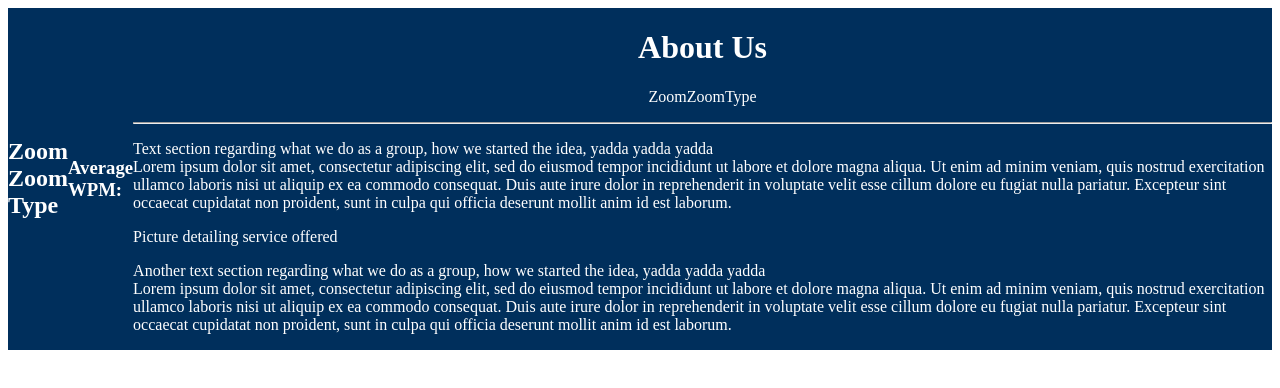
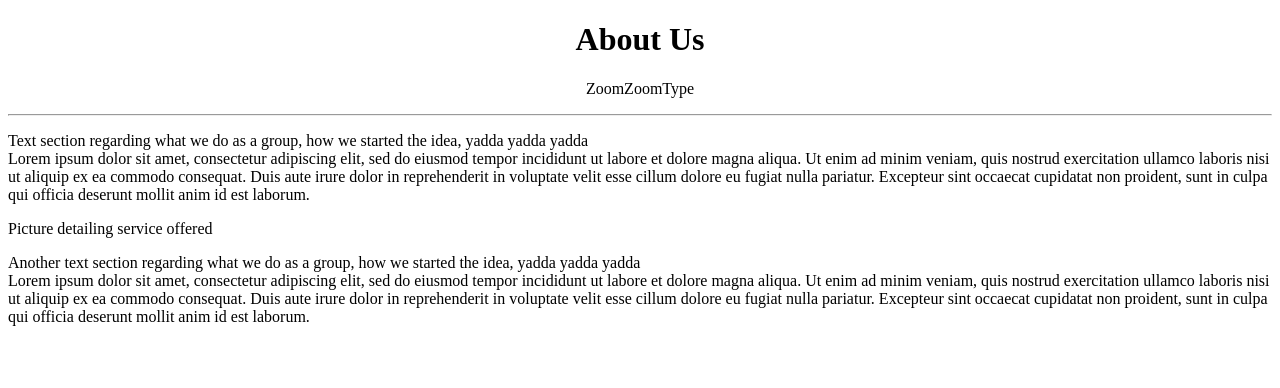
Before and after one commit to eHag-FRU/ZoomZoomType, a React (Vite) app in the folder client/: page /About in a window 1280 px wide. Shown: the top 388 px of the page. Built offline with nearby package versions, Linux system fonts and the light colour scheme.

Commit message:
Update About.jsx

```diff
--- a/client/src/components/About.jsx
+++ b/client/src/components/About.jsx
@@ -5,32 +5,6 @@
 const About = () => {
 
     return (
-
-        <div className="theme-d5 p-4 flex w-full items-center">
-           {/* This will hold the logo and the Title */}
-            <div className="flex items-center space-x-6 flex-1">
-                <FontAwesomeIcon icon="fa-car-on" className='text-2xl'/>
-                <h2 className='mr-6'>Zoom Zoom Type</h2>
-            </div>
-
-            <div className="flex items-center space-x-6 flex-1">
-                {/* Add the other items to the bar */}
-                <FontAwesomeIcon icon="fa-keyboard" className='text-xl'/>
-                <FontAwesomeIcon icon="fa-crown" className='mr-4'/>
-                <FontAwesomeIcon icon="fa-info-circle" className='mr-4'/>
-                <h3 className='flex items-center'>Average WPM: <p id='wpmCounter'></p></h3>
-            </div>
-
-            <div className="flex justify-end items-center space-x-6">
-                {/* Settings and Profile Icons on the far right */}
-                <a><FontAwesomeIcon icon="fa-gear"/></a>
-                <a href="/login" className='nav-anchor-visited nav-anchor-hover'><FontAwesomeIcon icon="fa-circle-user"/></a>
-
-            </div>
-
-
-
-
         <div className="place-items-center">
             <h1 className="text-3xl font-semibold mb-4">About Us</h1>
             <p className="text-lg mb-8">ZoomZoomType</p>
@@ -71,7 +45,7 @@
                 </div>
             </div>
         </div>
-        </div>
+
     )
 }
 
```
Lines whose indentation alone changed are shown as unchanged.
